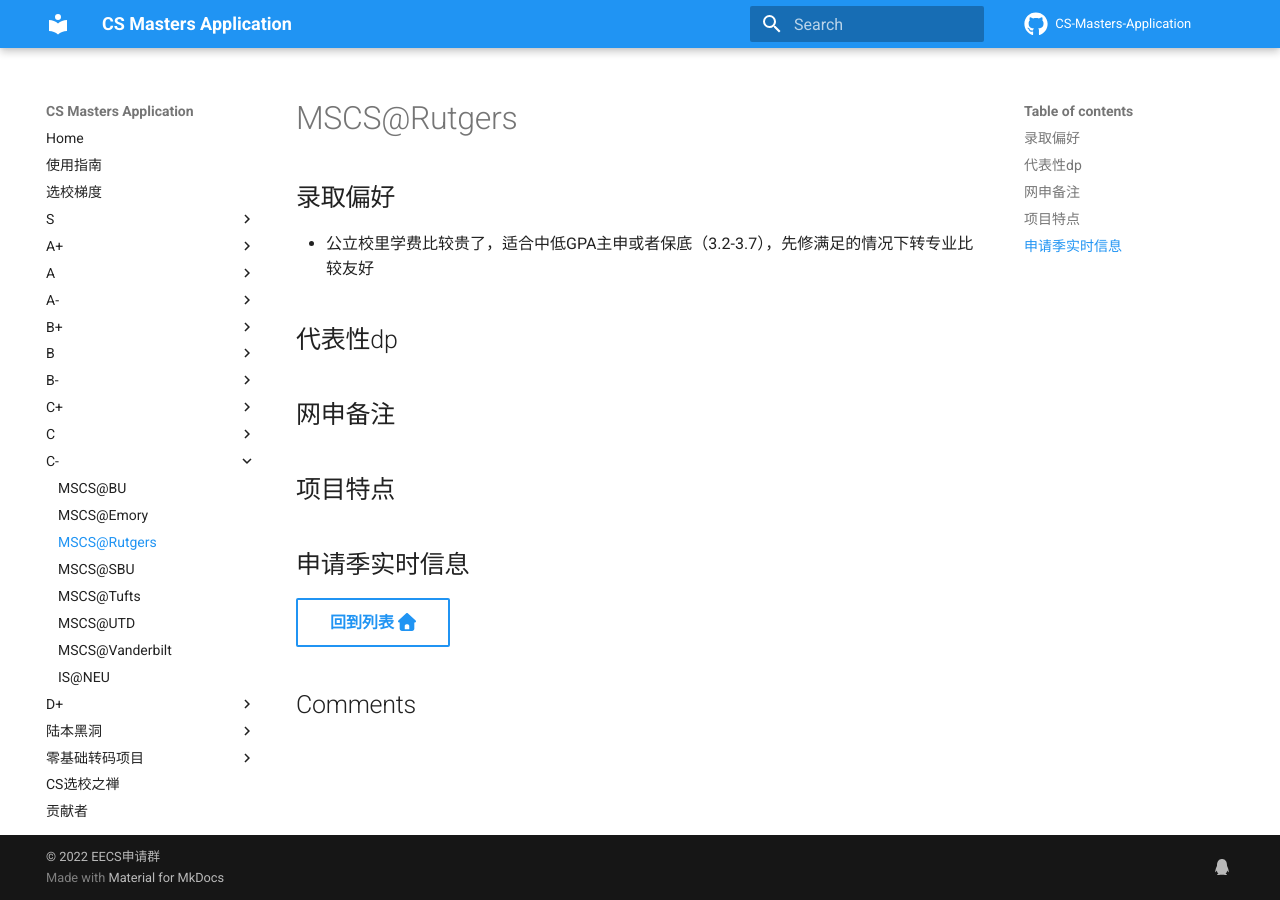
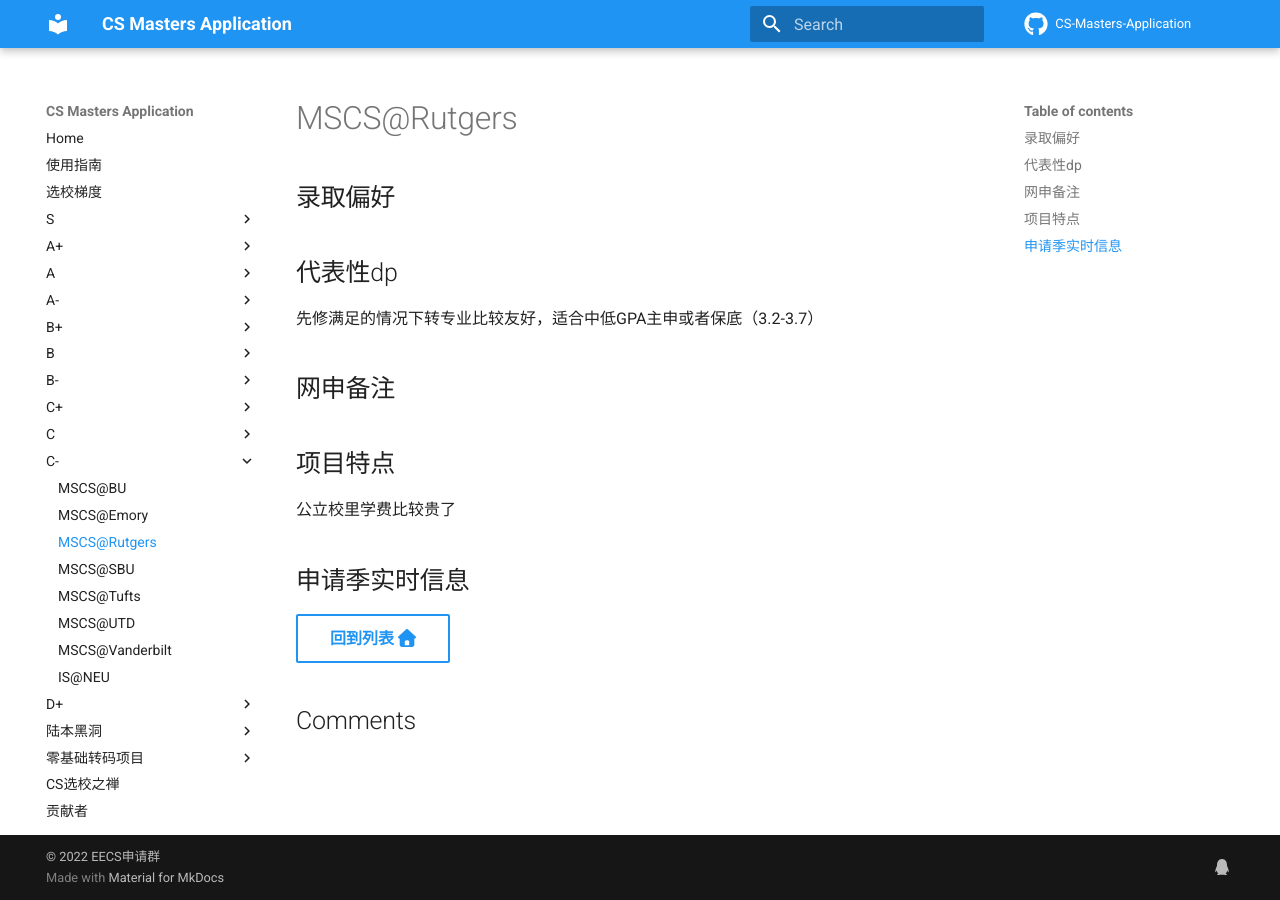
Before and after one commit to opencsapp/opencsapp.github.io, an MkDocs documentation site: the page built from docs/MSCS@Rutgers.md, in a window 1280 px wide. Built offline with MkDocs 1.6.1 and Material for MkDocs 9.7.7, drawn with Linux system fonts in a browser that asks for light colours; comment, search, counter and statistics services are not loaded.

```diff
--- a/docs/MSCS@Rutgers.md
+++ b/docs/MSCS@Rutgers.md
@@ -1,13 +1,15 @@
 ## 录取偏好
 
-- 公立校里学费比较贵了，适合中低GPA主申或者保底（3.2-3.7），先修满足的情况下转专业比较友好
+## 代表性dp
 
-## 代表性dp
+先修满足的情况下转专业比较友好，适合中低GPA主申或者保底（3.2-3.7）
 
 ## 网申备注
 
 ## 项目特点
 
+公立校里学费比较贵了
+
 ## 申请季实时信息
 
 [回到列表 :fontawesome-solid-house:](选校梯度.md){ .md-button }
```
